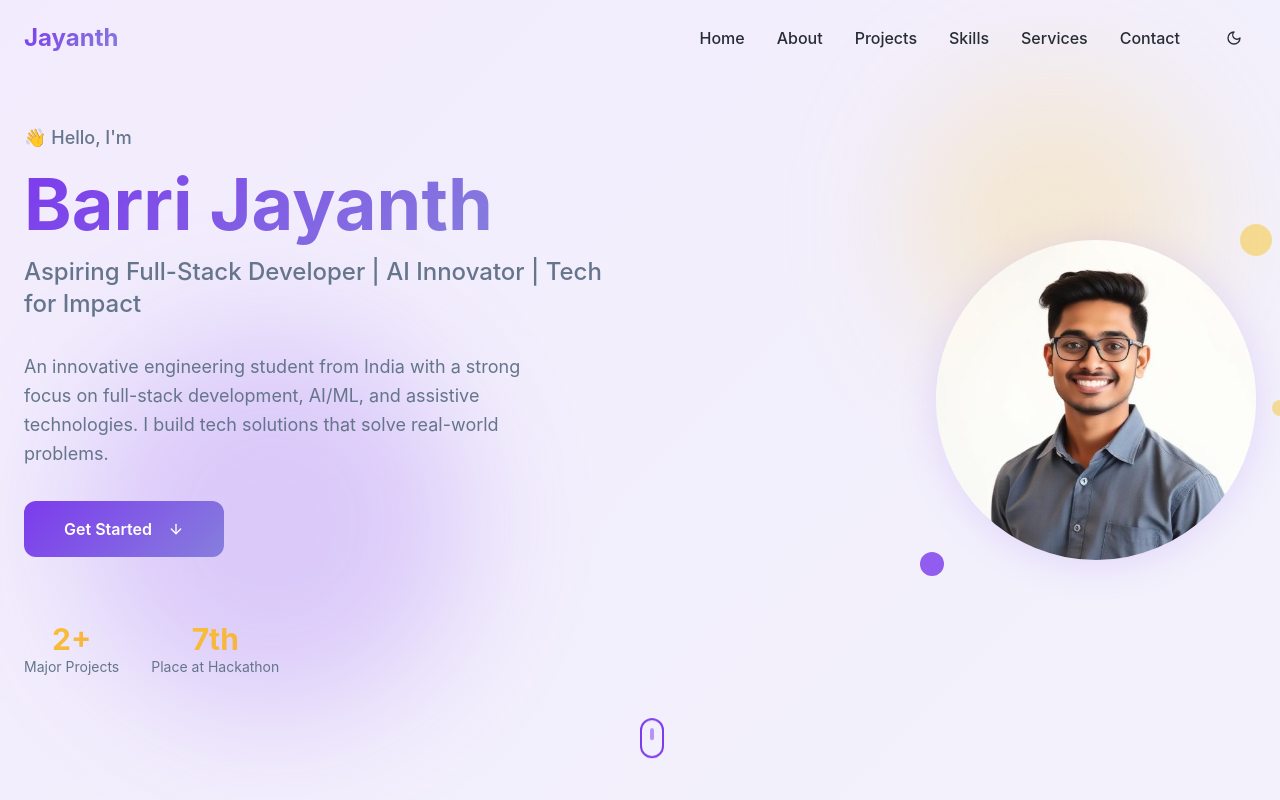
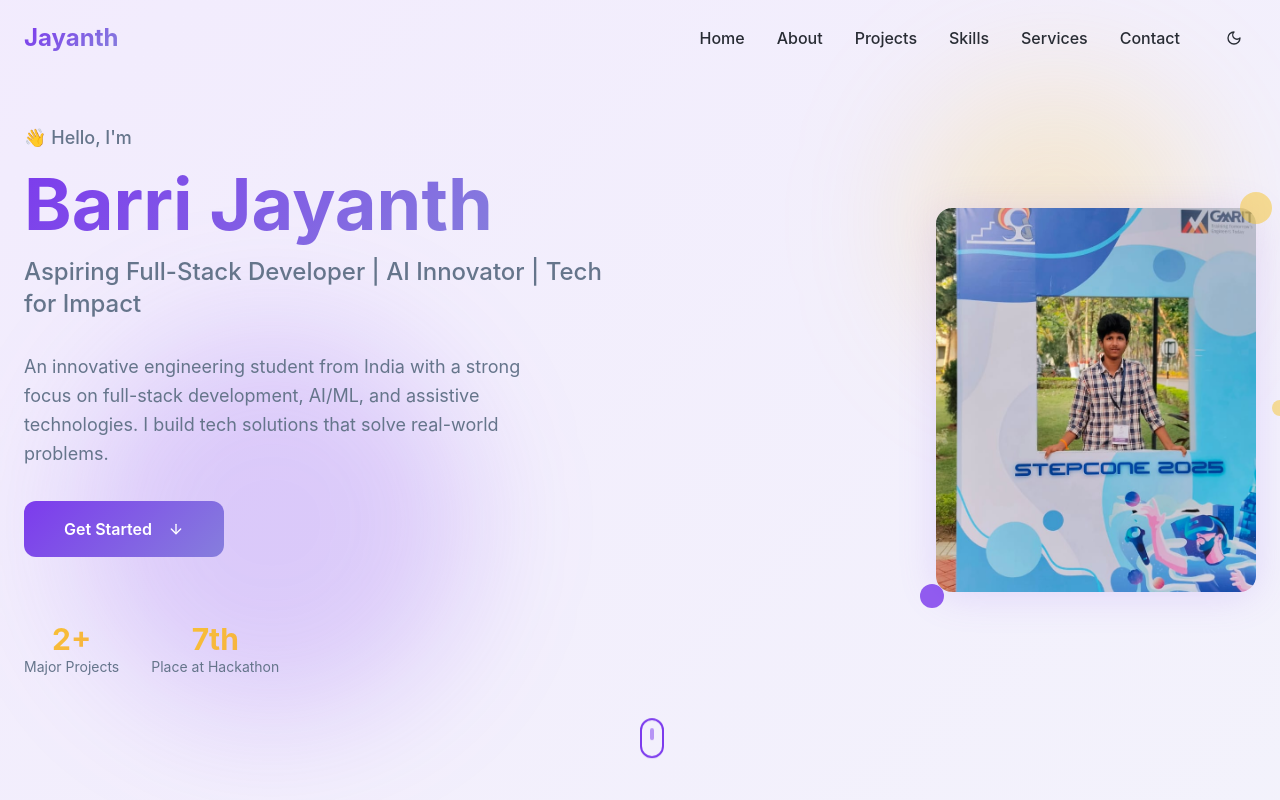
Before and after one commit to Jayanth-77/FUTURE_PE_3, a React (Vite) app: page / in a window 1280 px wide. Shown: the top 800 px of the page. Built offline with nearby package versions, Linux system fonts and the light colour scheme.

Commit message:
Update profile picture
Update the profile picture with the provided image and adjust it to fit the design.

```diff
--- a/src/components/Hero.tsx
+++ b/src/components/Hero.tsx
@@ -1,6 +1,6 @@
 import { Button } from '@/components/ui/button';
 import { ArrowDown } from 'lucide-react';
-import profileImage from '@/assets/jayanth-profile.jpg';
+import profileImage from '/lovable-uploads/2bf562d9-4f47-46d5-a157-48e0eb39e8b3.png';
 
 const Hero = () => {
   const scrollToContact = () => {
@@ -66,10 +66,10 @@ const Hero = () => {
           {/* Profile Image */}
           <div className="flex justify-center lg:justify-end">
             <div className="relative">
-              <div className="w-80 h-80 rounded-full overflow-hidden shadow-glow animate-glow">
+              <div className="w-80 h-96 rounded-lg overflow-hidden shadow-glow animate-glow">
                 <img
                   src={profileImage}
-                  alt="Barri Jayanth"
+                  alt="Barri Jayanth at STEPCONE 2025"
                   className="w-full h-full object-cover"
                 />
               </div>
```
Also changed, not shown: public/lovable-uploads/2bf562d9-4f47-46d5-a157-48e0eb39e8b3.png (added).
